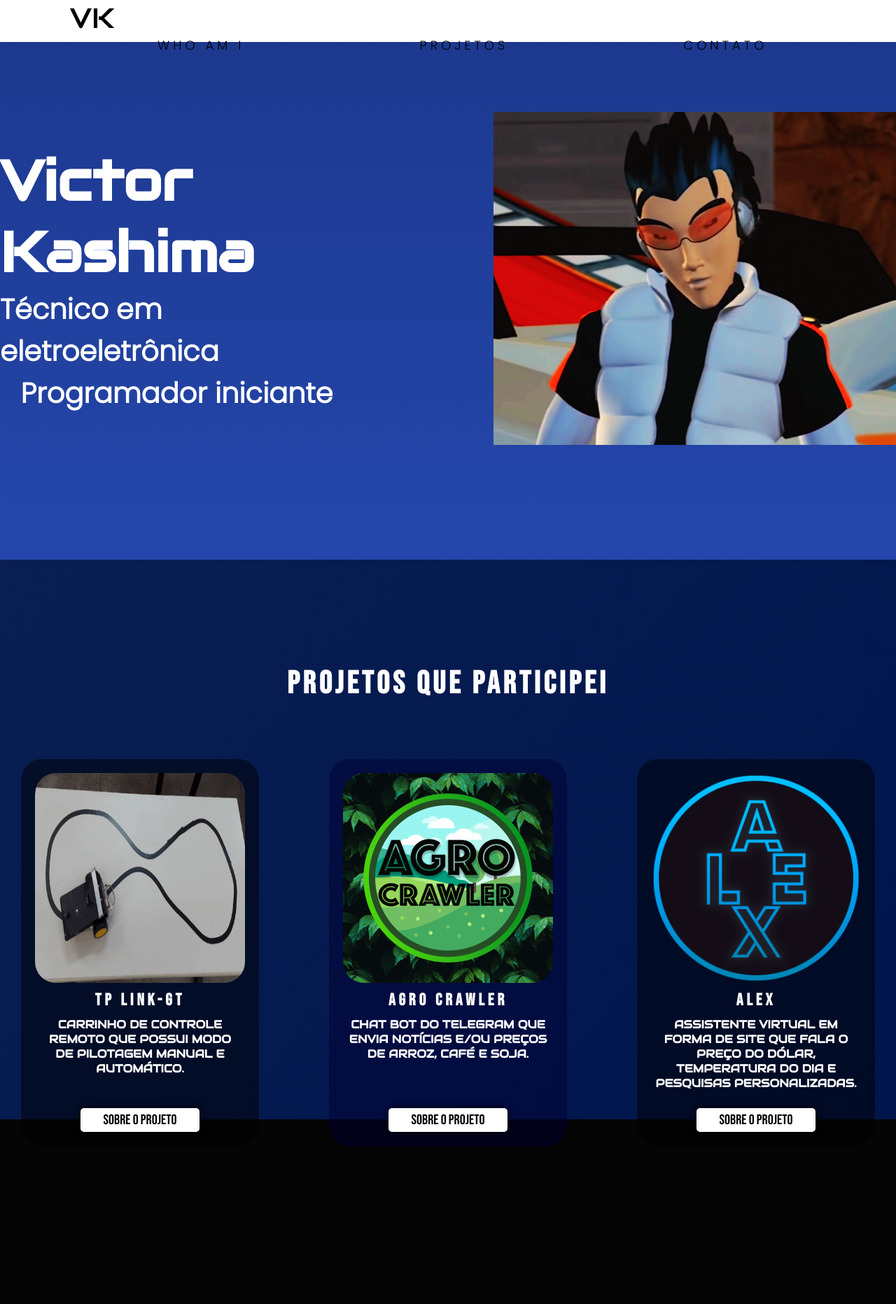
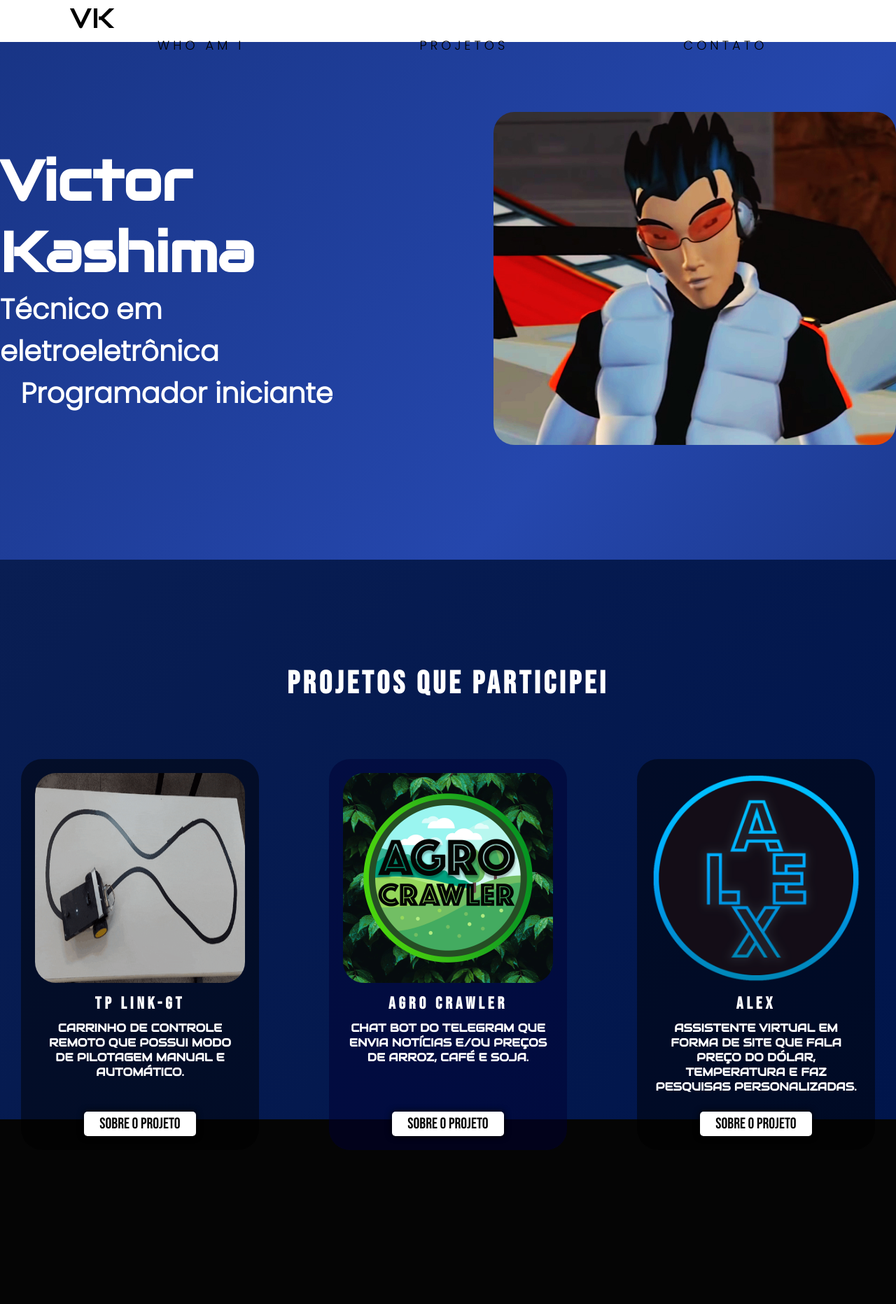
Before and after one commit to VictorKashima/portfolio, a PHP site: page / in a window 1280 px wide. Shown: the top 1864 px of the page at 70% size. Run offline with PHP 8.4, Linux system fonts and the light colour scheme.

Commit message:
Section-projects

```diff
--- a/css/home.css
+++ b/css/home.css
@@ -75,7 +75,7 @@ nav ul li a:hover {
     height: 100vh;
     max-height: auto;
     background-size: 300% 300%;
-    background-image: linear-gradient(to bottom, #091E53, #122B71, #1C388D, #2547AD);
+    background-image: linear-gradient(-50deg, #091E53, #2547AD, #122B71, #1C388D);
     animation: colors 15s ease-in-out infinite;
 }
 
@@ -102,7 +102,6 @@ nav ul li a:hover {
     color: white;
     font-size: 80px;
     margin: 0;
-
 }
 
 .slogan h4 {
@@ -113,6 +112,10 @@ nav ul li a:hover {
     color: white;
     margin: 0;
     font-size: 40px;
+}
+
+.myimage img {
+    border-radius: 30px;
 }
 
 .myprojects {
@@ -161,21 +164,23 @@ nav ul li a:hover {
     background: rgba(0, 0, 0, 50%);
 }
 
-.projectlist a {
+.button {
     text-decoration: none;
     color: black;
     background: white;
-    padding: 5px 10px;
-    font-size: 20px;
+    font-size: 22px;
     border-radius: 5px;
     box-shadow: 0px 0px 10px black;
-    text-align: center;
-    width: 150px;
+    width: 160px;
+    height: 35px;
+    display: flex;
+    align-items: center;
+    justify-content: center;
 }
 
-.projectlist a:hover {
+.button:hover {
     color: rgb(30, 30, 30);
-    font-size: 22px;
+    font-size: 24px;
 }
 
 #projects img {
--- a/index.html
+++ b/index.html
@@ -46,24 +46,24 @@
     <h1>Projetos que participei</h1>
     <div class="projectlist">
         <div class="project-conteiner">
-            <img src="images/VictorKashima-TPLinkGT.gif">
+            <a href="agrocrawler.html"><img src="images/VictorKashima-TPLinkGT.gif"></a>
             <h2>TP Link-GT</h2>
             <p>Carrinho de controle remoto que possui modo de pilotagem manual e automático.</p>
-            <a href="agrocrawler.html">Sobre o projeto</a>
+            <a href="agrocrawler.html" class="button">Sobre o projeto</a>
         </div>
 
         <div class="project-conteiner">
-            <img src="images/VictorKashima-AgroCrawler.jpg">
+            <a href="agrocrawler.html"><img src="images/VictorKashima-AgroCrawler.jpg"></a>
             <h2>Agro Crawler</h2>
             <p>Chat bot do telegram que envia notícias e/ou preços de arroz, café e soja.</p>
-            <a href="agrocrawler.html">Sobre o projeto</a>
+            <a href="agrocrawler.html" class="button">Sobre o projeto</a>
         </div>
 
         <div class="project-conteiner">
-            <img src="images/VictorKashima-Alex.png">
+            <a href="agrocrawler.html"><img src="images/VictorKashima-Alex.png"></a>
             <h2>Alex</h2>
-            <p>Assistente Virtual em forma de site que fala o preço do dólar, temperatura do dia e pesquisas personalizadas.</p>
-            <a href="agrocrawler.html">Sobre o projeto</a>
+            <p>Assistente Virtual em forma de site que fala preço do dólar, temperatura e faz pesquisas personalizadas.</p>
+            <a href="agrocrawler.html" class="button">Sobre o projeto</a>
         </div>
     </div>
 </section>
--- a/js/index.js
+++ b/js/index.js
@@ -1 +1,3 @@
 console.log("Hello World! Help Me");
+
+// document.getElementById("texto").innerHTML = "Aiai";
```
Also changed, not shown: css/agrocrawler.css (+15 -1 lines).
